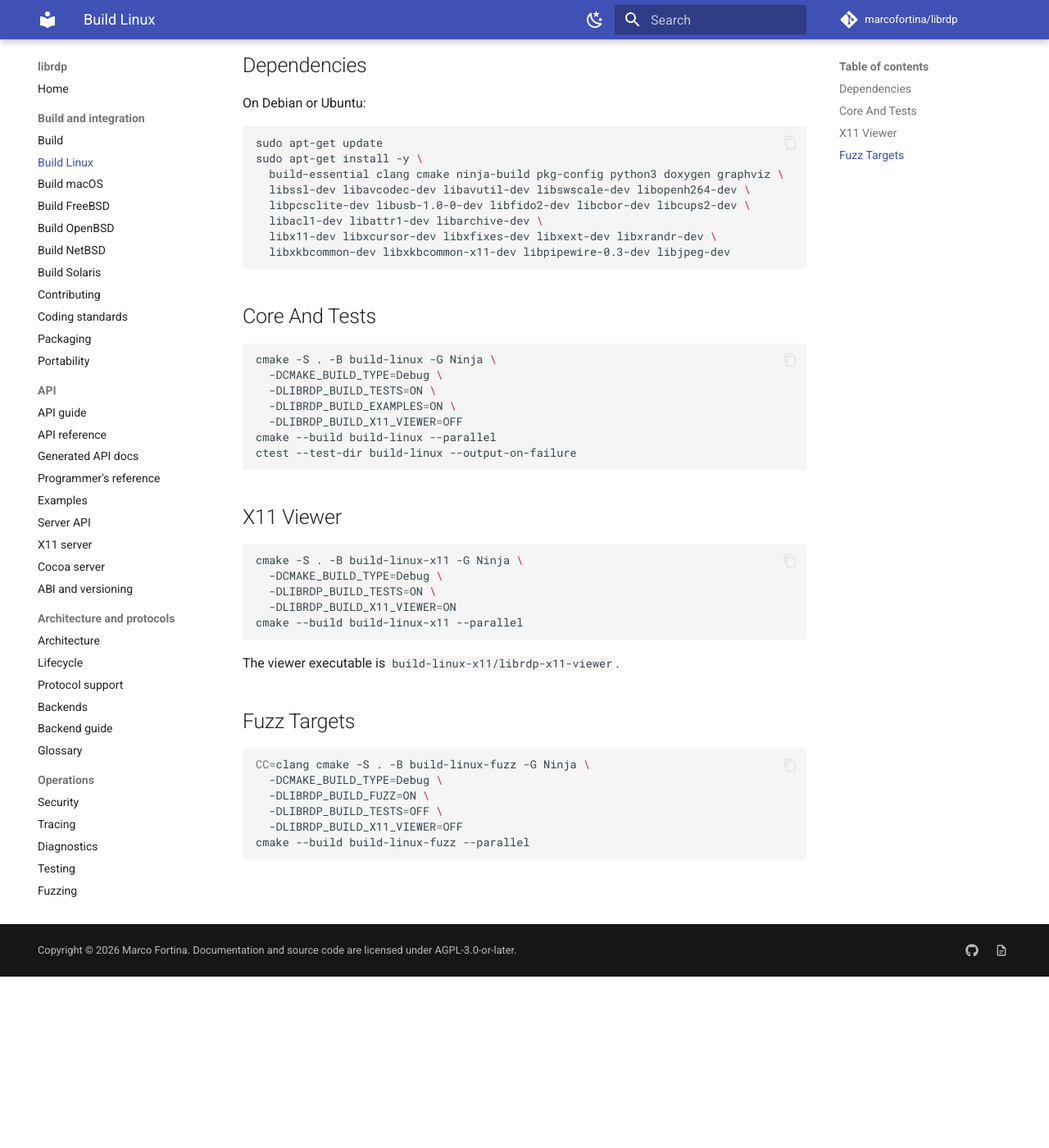
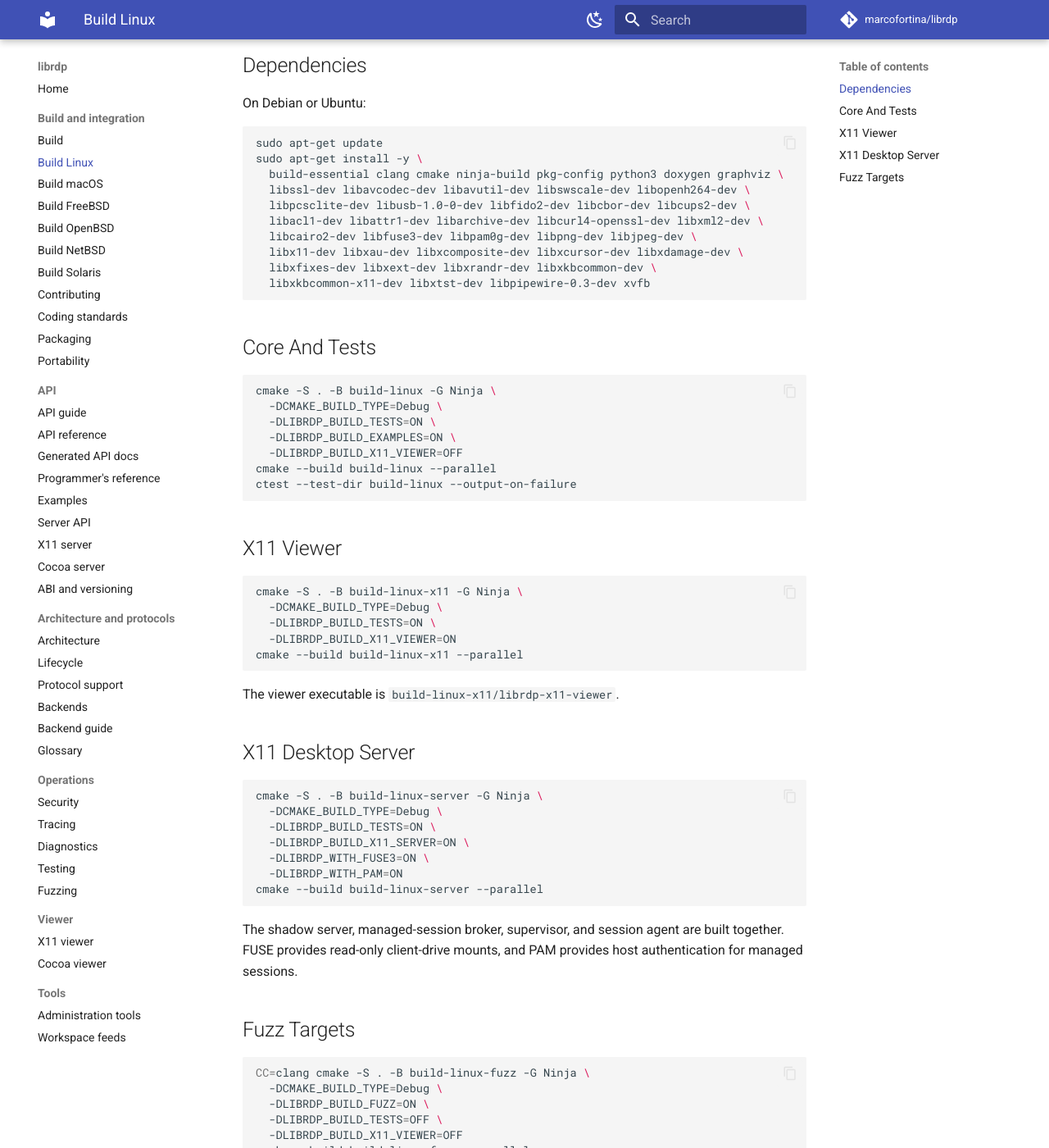
Before and after one commit to marcofortina/librdp, an MkDocs documentation site: the page built from docs/build-linux.md, in a window 1280 px wide and 1400 px high, scrolled down 209 px. Shown: the whole window at 82% size. Built offline with MkDocs 1.6.1 and Material for MkDocs 9.7.7, drawn with Linux system fonts in a browser that asks for light colours; comment, search, counter and statistics services are not loaded.

Commit message:
Build the X11 server in full Linux CI

````diff
--- a/docs/build-linux.md
+++ b/docs/build-linux.md
@@ -17,9 +17,11 @@
   build-essential clang cmake ninja-build pkg-config python3 doxygen graphviz \
   libssl-dev libavcodec-dev libavutil-dev libswscale-dev libopenh264-dev \
   libpcsclite-dev libusb-1.0-0-dev libfido2-dev libcbor-dev libcups2-dev \
-  libacl1-dev libattr1-dev libarchive-dev \
-  libx11-dev libxcursor-dev libxfixes-dev libxext-dev libxrandr-dev \
-  libxkbcommon-dev libxkbcommon-x11-dev libpipewire-0.3-dev libjpeg-dev
+  libacl1-dev libattr1-dev libarchive-dev libcurl4-openssl-dev libxml2-dev \
+  libcairo2-dev libfuse3-dev libpam0g-dev libpng-dev libjpeg-dev \
+  libx11-dev libxau-dev libxcomposite-dev libxcursor-dev libxdamage-dev \
+  libxfixes-dev libxext-dev libxrandr-dev libxkbcommon-dev \
+  libxkbcommon-x11-dev libxtst-dev libpipewire-0.3-dev xvfb
 ```
 
 ## Core And Tests
@@ -46,6 +48,22 @@
 
 The viewer executable is `build-linux-x11/librdp-x11-viewer`.
 
+## X11 Desktop Server
+
+```sh
+cmake -S . -B build-linux-server -G Ninja \
+  -DCMAKE_BUILD_TYPE=Debug \
+  -DLIBRDP_BUILD_TESTS=ON \
+  -DLIBRDP_BUILD_X11_SERVER=ON \
+  -DLIBRDP_WITH_FUSE3=ON \
+  -DLIBRDP_WITH_PAM=ON
+cmake --build build-linux-server --parallel
+```
+
+The shadow server, managed-session broker, supervisor, and session agent are
+built together. FUSE provides read-only client-drive mounts, and PAM provides
+host authentication for managed sessions.
+
 ## Fuzz Targets
 
 ```sh
````
Also changed, not shown: 1 other file.
